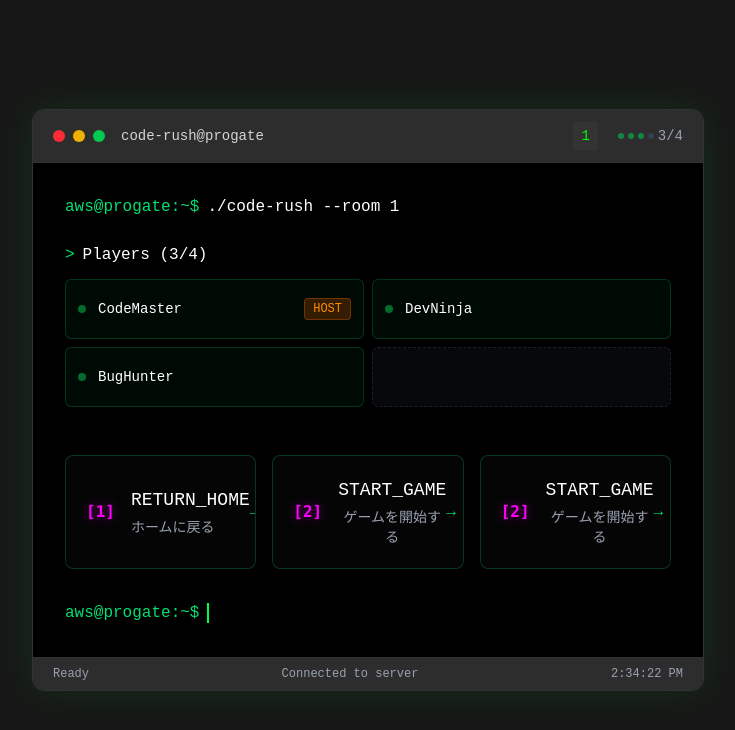
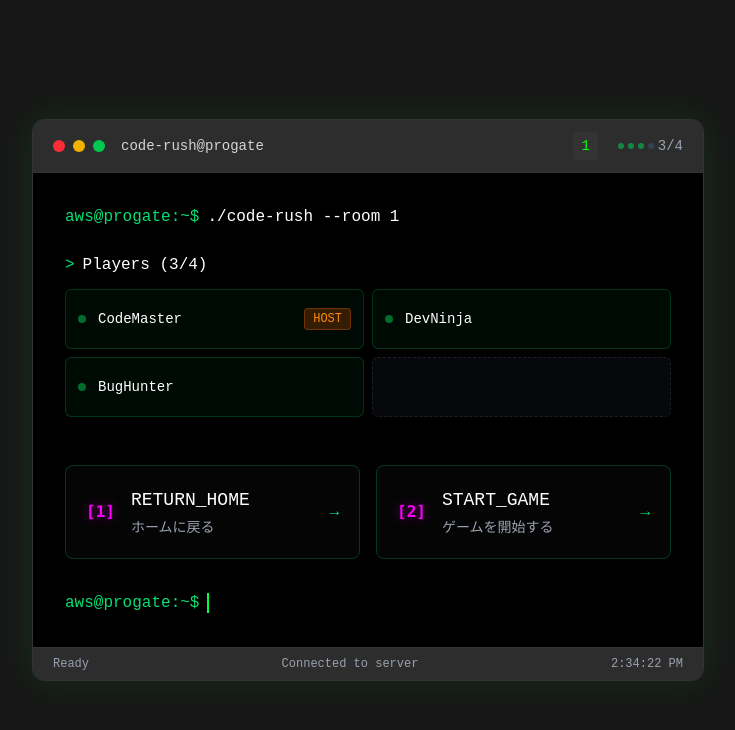
Before and after one commit to nka21/CodeRush, a Next.js app in the folder client/: page /room/1 in a window 1280 px wide. Shown: the top 730 px of the page, without its empty margins (272-1007 px from the left). Built offline with nearby package versions, Linux system fonts and the light colour scheme; a web font is replaced by a local one.

Commit message:
ボタンが3つになるバグを修正

```diff
--- a/client/app/room/_components/RoomClient.tsx
+++ b/client/app/room/_components/RoomClient.tsx
@@ -153,18 +153,11 @@ export const RoomClient = memo((props: RoomClientProps) => {
           context="room"
           shortcutKey={1}
         />
-        <Button
-          label="START_GAME"
-          description="ゲームを開始する"
-          onClick={handleStartGame}
-          context="room"
-          shortcutKey={2}
-        />
         {isHost && (
           <Button
             label="START_GAME"
             description="ゲームを開始する"
-            onClick={() => router.push("/test")}
+            onClick={handleStartGame}
             context="room"
             shortcutKey={2}
           />
```
